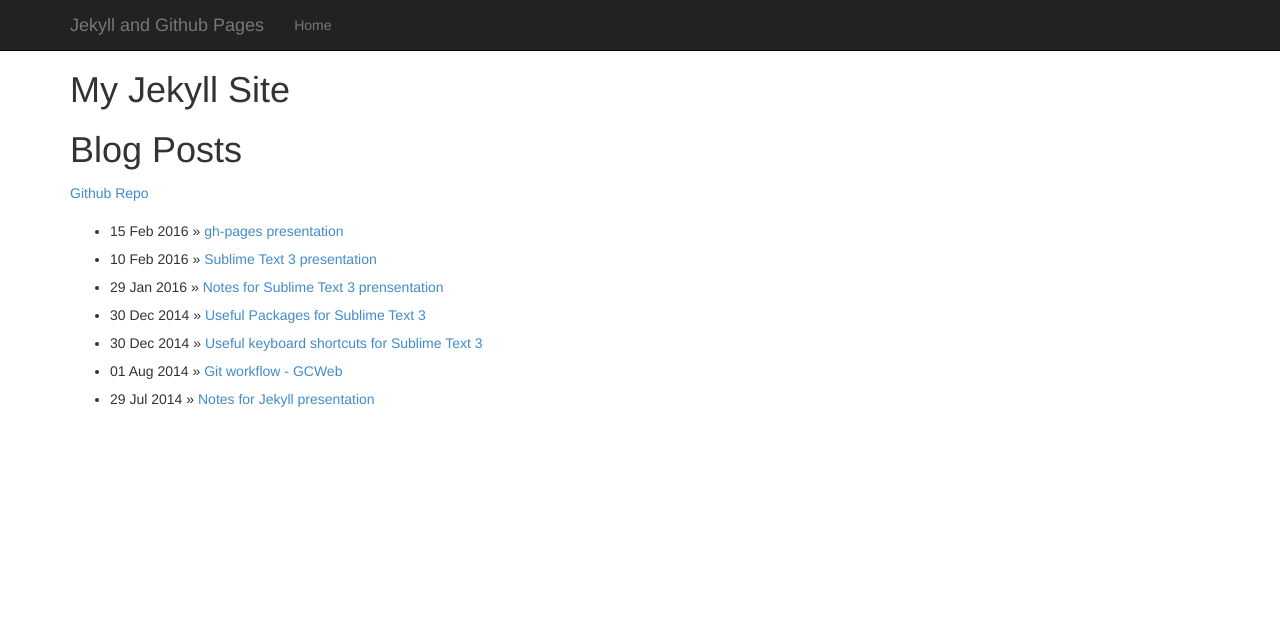
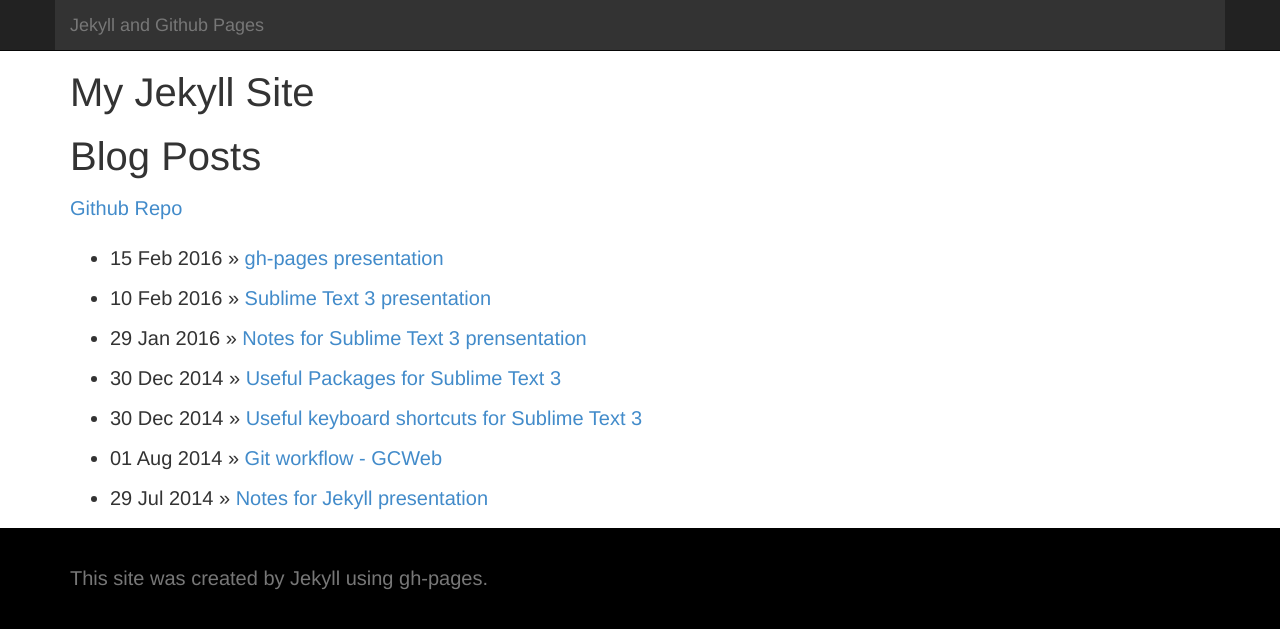
Before and after one commit to shawnthompson/jekyll-presentation, a Jekyll site: the page built from index.html, in a window 1280 px wide. Shown: the top 629 px of the page. Built offline with Jekyll 4.4.1, drawn with Linux system fonts in a browser that asks for light colours.

Commit message:
added footer changed styles

```diff
--- a/_layouts/default.html
+++ b/_layouts/default.html
@@ -29,22 +29,21 @@
           </button>
           <a class="navbar-brand" href="{{ site.baseurl }}/">{{ site.name }}</a>
         </div>
-        <div class="collapse navbar-collapse">
-          <ul class="nav navbar-nav">
-            <li><a href="{{ site.baseurl }}/">Home</a></li>
-          </ul>
-        </div><!--/.nav-collapse -->
       </div>
     </div>
-    <div class="container">
-
+    <main>
+<div class="container">
         <h1>{{ page.title }}</h1>
 
   {{ content }}
 
-
-    </div><!-- /.container -->
-    <!-- jQuery (necessary for Bootstrap's JavaScript plugins) -->
+</div>
+    </main><!-- /.container -->
+    <footer class="footer">
+      <div class="container">
+        <p class="text-muted">This site was created by Jekyll using gh-pages.</p>
+      </div>
+    </footer>    <!-- jQuery (necessary for Bootstrap's JavaScript plugins) -->
     <script src="{{ site.baseurl }}/js/jquery.min.js"></script>
     <!-- Include all compiled plugins (below), or include individual files as needed -->
     <script src="{{ site.baseurl }}/js/bootstrap.min.js"></script>
--- a/css/site.css
+++ b/css/site.css
@@ -1,6 +1,11 @@
 body {
   padding-top: 50px;
   line-height: 2em;
+  background-color: #000;
+  font-size: 2em;
+}
+h1 {
+	font-size: 200%;
 }
 em {
 	letter-spacing: .1em;
@@ -8,3 +13,13 @@ em {
 	padding-right: 5px;
 	color: #333;
 }
+.navbar .container {
+	background-color: #333;
+}
+main {
+	background-color: #fff;
+}
+.footer {
+	background-color: #000;
+	padding: 30px 0 50px;
+}
```
Also changed, not shown: css/site.min.css.
